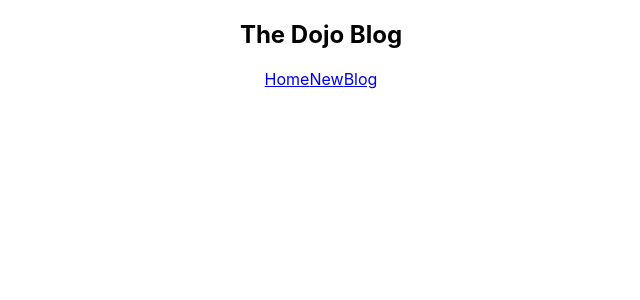
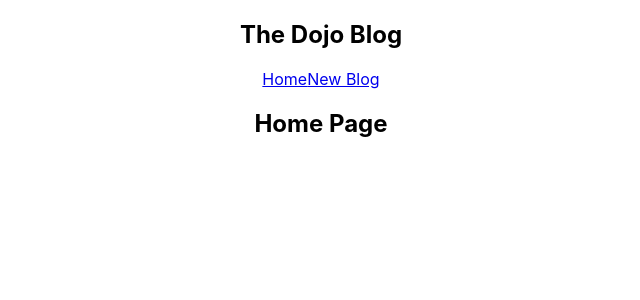
Before and after one commit to Nelofarzabi/Simple_App_React.js, a React (Create React App) app: page / in a window 1280 px wide. Shown: the top 300 px of the page, without its empty margins (319-959 px from the left). Built offline with nearby package versions, Linux system fonts and the light colour scheme.

Commit message:
edit home page

```diff
--- a/src/App.js
+++ b/src/App.js
@@ -1,5 +1,6 @@
-import React , {Component} from "react";
-import Navbar  from "./Navbar";
+import React, { Component } from "react";
+import Navbar from "./Navbar";
+import Home from "./Homepage"
 import './App.css';
 
 
@@ -7,6 +8,11 @@ function App() {
   return (
     <div className="App">
       <Navbar />
+      <div className="comtent">
+        <Home />
+
+      </div>
+
 
     </div>
   );
--- /dev/null
+++ b/src/Homepage.js
@@ -0,0 +1,15 @@
+import React , { Component } from "react";
+
+class Home extends Component{
+    render() {
+        return (
+            <div className ="homePage">
+            <h2>Home Page </h2>
+
+
+            </div>
+        );
+    }
+
+}
+export default Home ;
--- a/src/Navbar.js
+++ b/src/Navbar.js
@@ -1,18 +1,21 @@
-import React , { Component } from "react";
+import React, { Component } from "react";
 
-class Navbar extends Component{
-    render(){
+class Navbar extends Component {
+    render() {
         return (
-            <div className= "navClass">
-                <nav>
-                    <h1>The Dojo Blog </h1>
-                    <a href= "/">Home</a>
-                    <a href= "/">New</a>
-                    <a href= "/">Blog</a>
 
-                </nav>
+            <nav className="navbar">
+                <h1>The Dojo Blog </h1>
+                <div className= "Links">
+                <a href="/">Home</a>
+                <a href="/">New Blog</a>
 
-            </div>
+                </div>
+
+
+            </nav>
+
+
         );
 
     }
```
